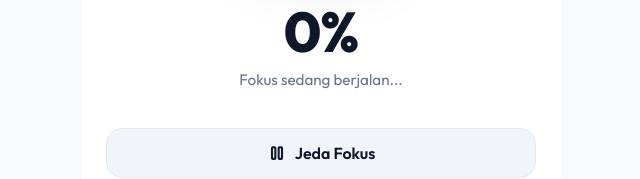
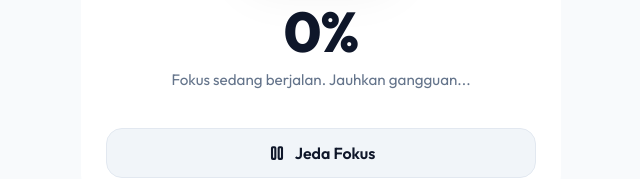
Before and after one commit to dracoslayer9/Stiqy, a React (Vite) app: page / in a window 1280 px wide. Both pictures are taken after a click on the button "Mulai Fokus". Shown: the part 454-633 px from the top of the page, without its empty margins (319-959 px from the left). Built offline with nearby package versions, Linux system fonts and the light colour scheme.

Commit message:
style: remove phase badge from focusing overlay

```diff
--- a/src/App.jsx
+++ b/src/App.jsx
@@ -270,7 +270,7 @@ export default function App() {
 
           <div className="percentage-text">{progress}%</div>
 
-          {isRunning && <p className="focus-instruction">Fokus sedang berjalan...</p>}
+          {isRunning && <p className="focus-instruction">Fokus sedang berjalan. Jauhkan gangguan...</p>}
         </div>
       )}
 
```
